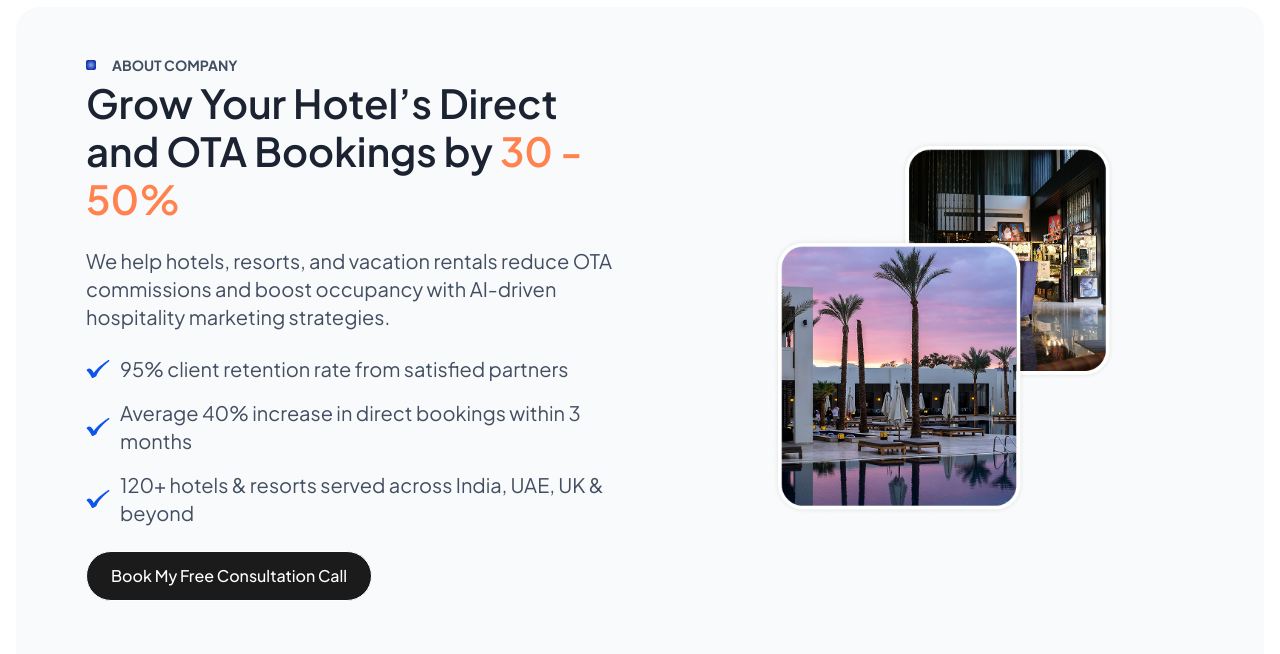
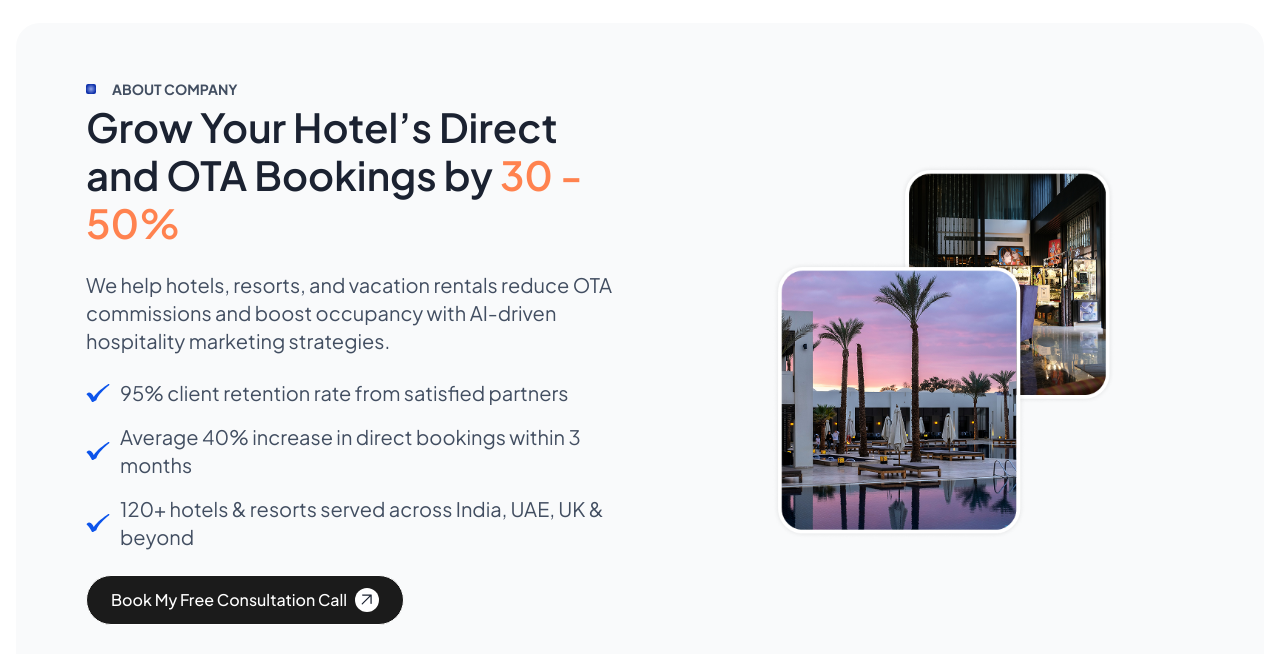
Before and after one commit to fielmente8777/fielmente-july, a Next.js app: page / in a window 1280 px wide. Shown: the part 886-1540 px from the top of the page. Built offline with nearby package versions, Linux system fonts and the light colour scheme.

Commit message:
fix: adjust styles for improved layout and button accessibility

```diff
--- a/src/app/(home)/components/HowItWork.tsx
+++ b/src/app/(home)/components/HowItWork.tsx
@@ -15,7 +15,7 @@ const HowItWork: React.FC<HowItWorksDataTypes> = ({
           {cards.map((card, index) => (
             <HowItWorkCard key={index} {...card} />
           ))}
-          <div className="h-[280px] w-px border-l border-dashed border-[#0D54EB] absolute top-8 left-6 z-[-1]"></div>
+          <div className="h-[150px] w-px border-l border-dashed border-[#0D54EB] absolute top-20 left-6 scale-y-200  z-[-1]"></div>
         </div>
       </div>
     </SectionWithContainer>
--- a/src/app/styles.scss
+++ b/src/app/styles.scss
@@ -308,9 +308,9 @@
     background: hsla(0, 0%, 100%, 0.18);
     // border: 0.75px solid hsla(0, 0%, 100%, 0.1);
     box-shadow:
-        inset 0 0 8px 1px hsla(0, 0%, 100%, 0.25),
-        -1px 0px 0px 1px hsla(0, 0%, 100%, 0.45),
-        1px 0px 0px 1px hsla(0, 0%, 100%, 0.45);
+        inset 0 0 8px 1px hsla(0, 0%, 100%, 0.05),
+        -1px 0px 0px 1px hsla(0, 0%, 100%, 0.2),
+        1px 0px 0px 1px hsla(0, 0%, 100%, 0.2);
     backdrop-filter: blur(5px);
     -webkit-backdrop-filter: blur(5px);
 }
--- a/src/components/buttons/LinkButton.tsx
+++ b/src/components/buttons/LinkButton.tsx
@@ -4,14 +4,41 @@ interface LinkButtonProps {
   href: string;
   label: string;
   className?: string;
-    [key: string]: unknown
+  [key: string]: unknown;
 }
-const LinkButton: React.FC<LinkButtonProps> = ({href, label, className="",...props}) => {
+const LinkButton: React.FC<LinkButtonProps> = ({
+  href,
+  label,
+  className = "",
+  ...props
+}) => {
   return (
-        <Link href={href} {...props} className={`transition-all max-md:w-full flex items-center justify-center font-medium border duration-300 ease-in-out hover:scale-x-105 active:scale-95 hover:shadow-2xl px-6 py-3  ${className}`}>
+    <Link
+      href={href}
+      {...props}
+      className={`transition-all max-md:w-full flex items-center gap-2 justify-center font-medium border duration-300 ease-in-out hover:scale-x-105 active:scale-95 hover:shadow-2xl px-6 py-3  ${className}`}
+    >
       {label}
+      <span className="w-6 aspect-square flex items-center justify-center bg-white rounded-full text-primary">
+        <ICon />
+      </span>
     </Link>
   );
-}
+};
 
 export default LinkButton;
+
+export const ICon = () => (
+  <svg
+    width={20}
+    height={20}
+    viewBox="0 0 20 20"
+    fill="none"
+    xmlns="http://www.w3.org/2000/svg"
+  >
+    <path
+      d="M13.4535 6.50313L5.67624 14.2725C5.56083 14.3878 5.41583 14.4441 5.24124 14.4415C5.06652 14.4388 4.92145 14.3798 4.80603 14.2644C4.69076 14.149 4.63312 14.0053 4.63312 13.8333C4.63312 13.6614 4.69076 13.5177 4.80603 13.4023L12.5754 5.625H5.7452C5.56812 5.625 5.41965 5.56507 5.29978 5.44521C5.18006 5.32535 5.1202 5.17687 5.1202 4.99979C5.1202 4.82257 5.18006 4.67417 5.29978 4.55458C5.41965 4.43486 5.56812 4.375 5.7452 4.375H13.9502C14.1637 4.375 14.3426 4.44715 14.4869 4.59146C14.6313 4.7359 14.7035 4.91479 14.7035 5.12813V13.3333C14.7035 13.5104 14.6436 13.6588 14.5237 13.7785C14.4039 13.8984 14.2554 13.9583 14.0783 13.9583C13.9011 13.9583 13.7526 13.8984 13.6329 13.7785C13.5133 13.6588 13.4535 13.5104 13.4535 13.3333V6.50313Z"
+      fill="currentColor"
+    />
+  </svg>
+);
--- a/src/components/navbars/Header.tsx
+++ b/src/components/navbars/Header.tsx
@@ -8,10 +8,7 @@ import { useContext } from "react";
 import { Container } from "../sectionComponants";
 import { navLinks } from "./navLinks";
 const Header = () => {
-  const {
-    setIsOpenPopupForm,
-    setIsMobileNavOpen,
-  } = useContext(AppContext);
+  const { setIsOpenPopupForm, setIsMobileNavOpen } = useContext(AppContext);
 
   const pathName = usePathname();
 
@@ -114,9 +111,12 @@ const Header = () => {
             </div>
             <button
               onClick={() => setIsOpenPopupForm(true)}
-              className="inline-flex max-md:hidden items-center justify-center px-8 py-4 tracking-wide text-secondary border border-secondary rounded-lg hover:text-white hover:bg-secondary duration-300 ease-in-out active:scale-95"
+              className="inline-flex max-md:hidden items-center text-lg justify-center gap-2 px-8 py-3 tracking-wide text-white bg-[#1B1B1B] hover:text-white rounded-full duration-300 ease-in-out active:scale-95"
             >
-              Schedule Call
+              Contact Us
+              <span className="w-6 aspect-square flex items-center justify-center bg-white rounded-full text-primary">
+                <ICon />
+              </span>
             </button>
           </nav>
         </Container>
@@ -149,3 +149,18 @@ export const MenuIcon = () => (
     />
   </svg>
 );
+
+export const ICon = () => (
+  <svg
+    width={20}
+    height={20}
+    viewBox="0 0 20 20"
+    fill="none"
+    xmlns="http://www.w3.org/2000/svg"
+  >
+    <path
+      d="M13.4535 6.50313L5.67624 14.2725C5.56083 14.3878 5.41583 14.4441 5.24124 14.4415C5.06652 14.4388 4.92145 14.3798 4.80603 14.2644C4.69076 14.149 4.63312 14.0053 4.63312 13.8333C4.63312 13.6614 4.69076 13.5177 4.80603 13.4023L12.5754 5.625H5.7452C5.56812 5.625 5.41965 5.56507 5.29978 5.44521C5.18006 5.32535 5.1202 5.17687 5.1202 4.99979C5.1202 4.82257 5.18006 4.67417 5.29978 4.55458C5.41965 4.43486 5.56812 4.375 5.7452 4.375H13.9502C14.1637 4.375 14.3426 4.44715 14.4869 4.59146C14.6313 4.7359 14.7035 4.91479 14.7035 5.12813V13.3333C14.7035 13.5104 14.6436 13.6588 14.5237 13.7785C14.4039 13.8984 14.2554 13.9583 14.0783 13.9583C13.9011 13.9583 13.7526 13.8984 13.6329 13.7785C13.5133 13.6588 13.4535 13.5104 13.4535 13.3333V6.50313Z"
+      fill="currentColor"
+    />
+  </svg>
+);
--- a/src/components/sectionComponants/Section.tsx
+++ b/src/components/sectionComponants/Section.tsx
@@ -16,7 +16,7 @@ const Section: React.FC<SectionProps> = ({
 }) => {
   return (
     <section
-      className={`max_screen_width ${defaultPadding ? "py-8 md:py-16" : ""} ${className}`}
+      className={`max_screen_width ${defaultPadding ? "py-8 md:py-18" : ""} ${className}`}
       id={id}
       style={style}
       {...props}
```
Lines whose indentation alone changed are shown as unchanged.
